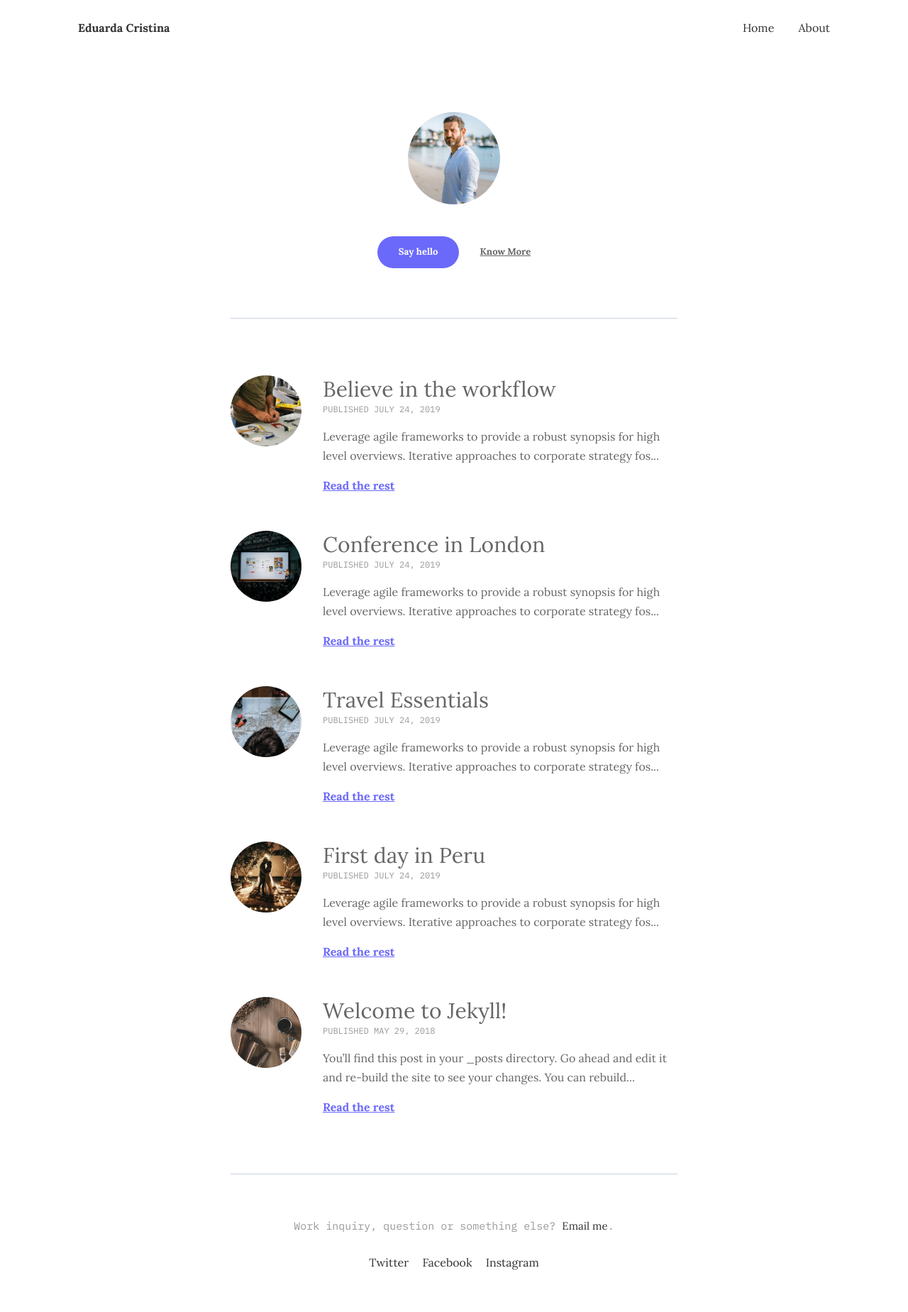
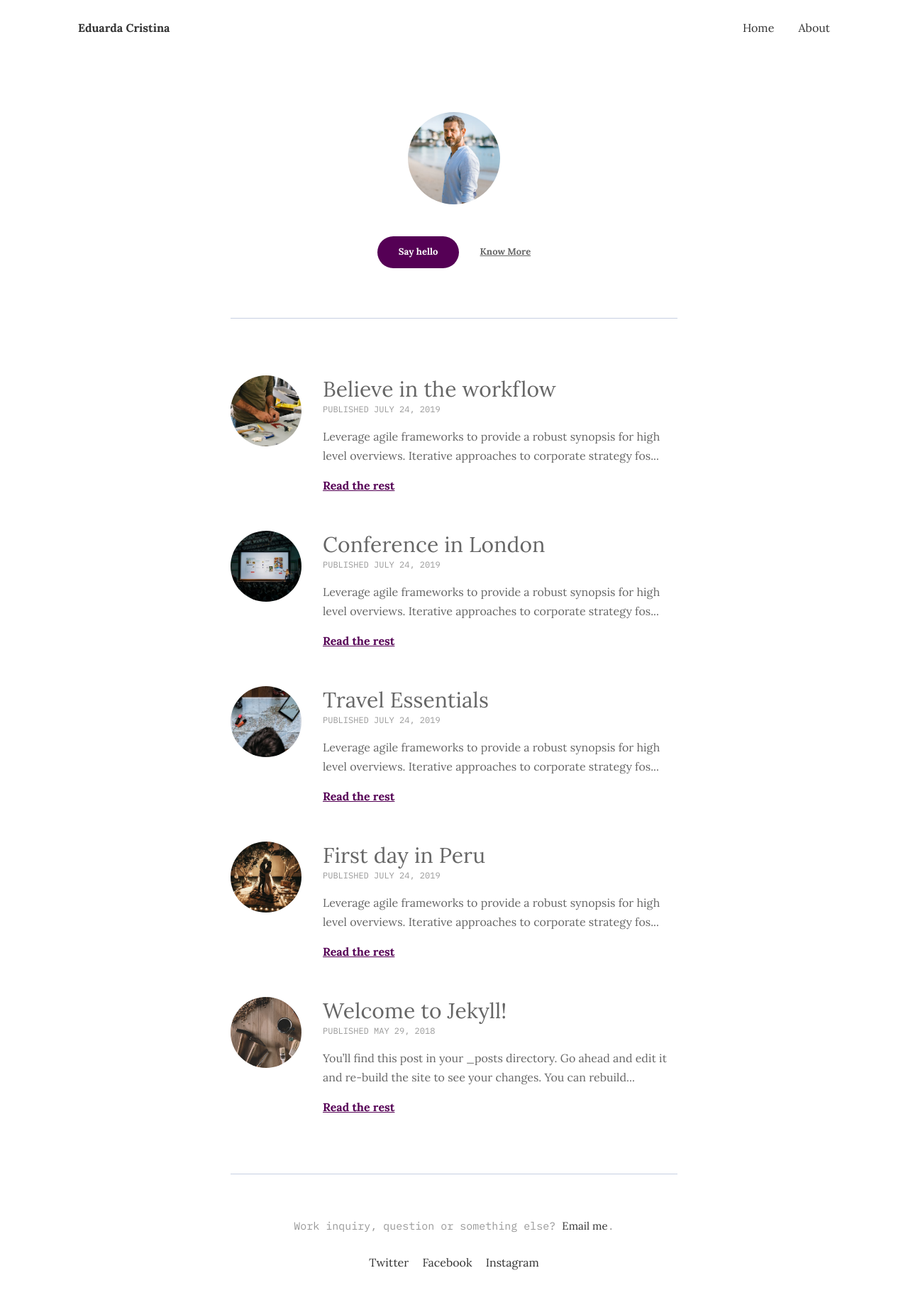
Before and after one commit to dudangel/dudangel.github.io, a Jekyll site: the page built from index.html, in a window 1280 px wide. Shown: the whole page at 71% size. Built offline with Jekyll 4.4.1, drawn with Linux system fonts in a browser that asks for light colours.

Commit message:
change colors again

```diff
--- a/_sass/0-settings/_variables.scss
+++ b/_sass/0-settings/_variables.scss
@@ -1,7 +1,7 @@
 // *****************
 // Color Variables
 // *****************
-$primary-color: #6b69fa;
+$primary-color: #505;
 $secondary-color: #505;
 $dark: #333;
 $gray: #666;
--- a/_sass/1-tools/_syntax-highlighting.scss
+++ b/_sass/1-tools/_syntax-highlighting.scss
@@ -60,9 +60,9 @@
   .sh    { color: #d14 } // Literal.String.Heredoc
   .si    { color: #d14 } // Literal.String.Interpol
   .sx    { color: #d14 } // Literal.String.Other
-  .sr    { color: #009926 } // Literal.String.Regex
+  .sr    { color: #505 } // Literal.String.Regex
   .s1    { color: #d14 } // Literal.String.Single
-  .ss    { color: #990073 } // Literal.String.Symbol
+  .ss    { color: #505 } // Literal.String.Symbol
   .bp    { color: #999 } // Name.Builtin.Pseudo
   .vc    { color: #008080 } // Name.Variable.Class
   .vg    { color: #008080 } // Name.Variable.Global
```
